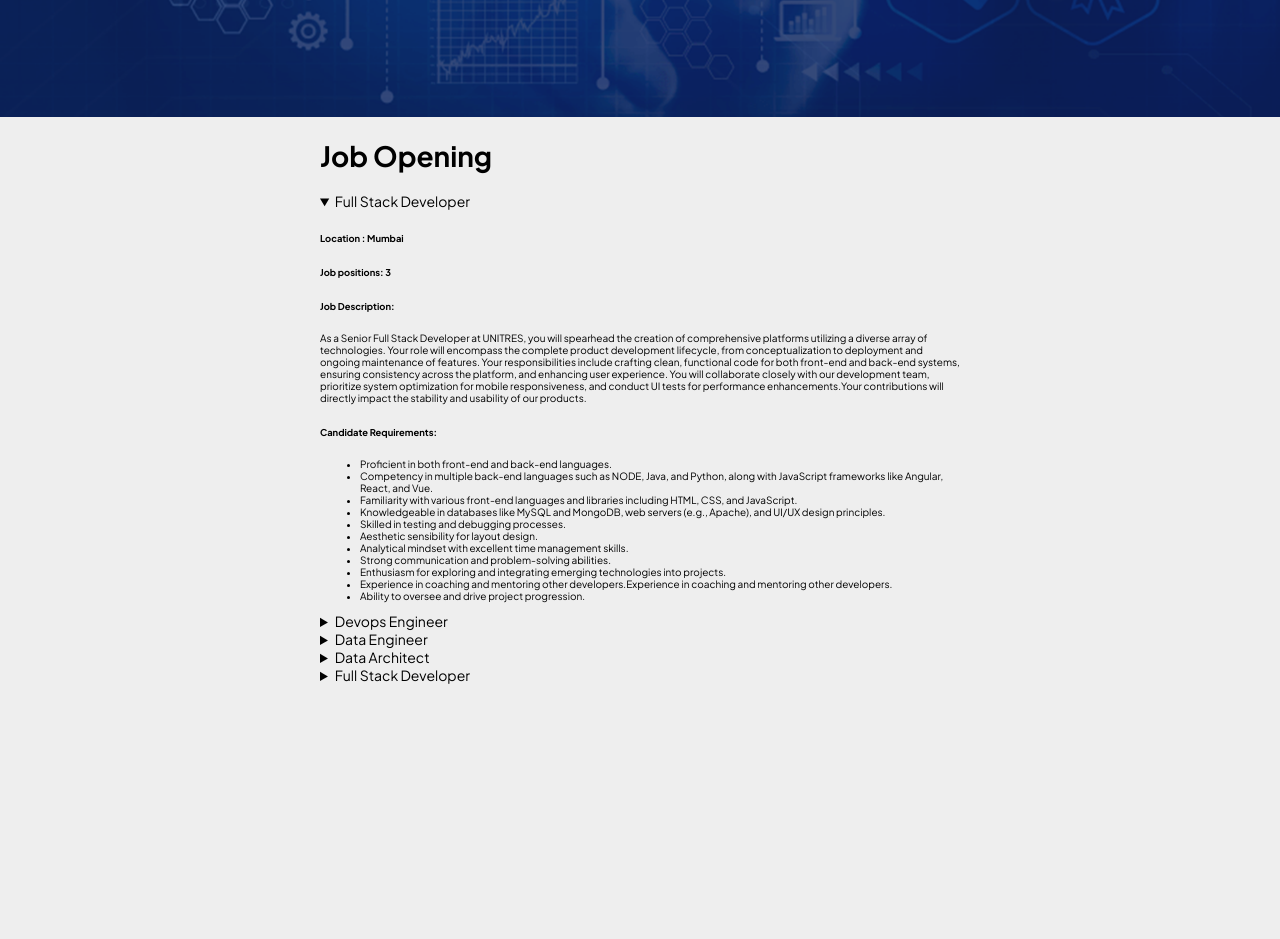
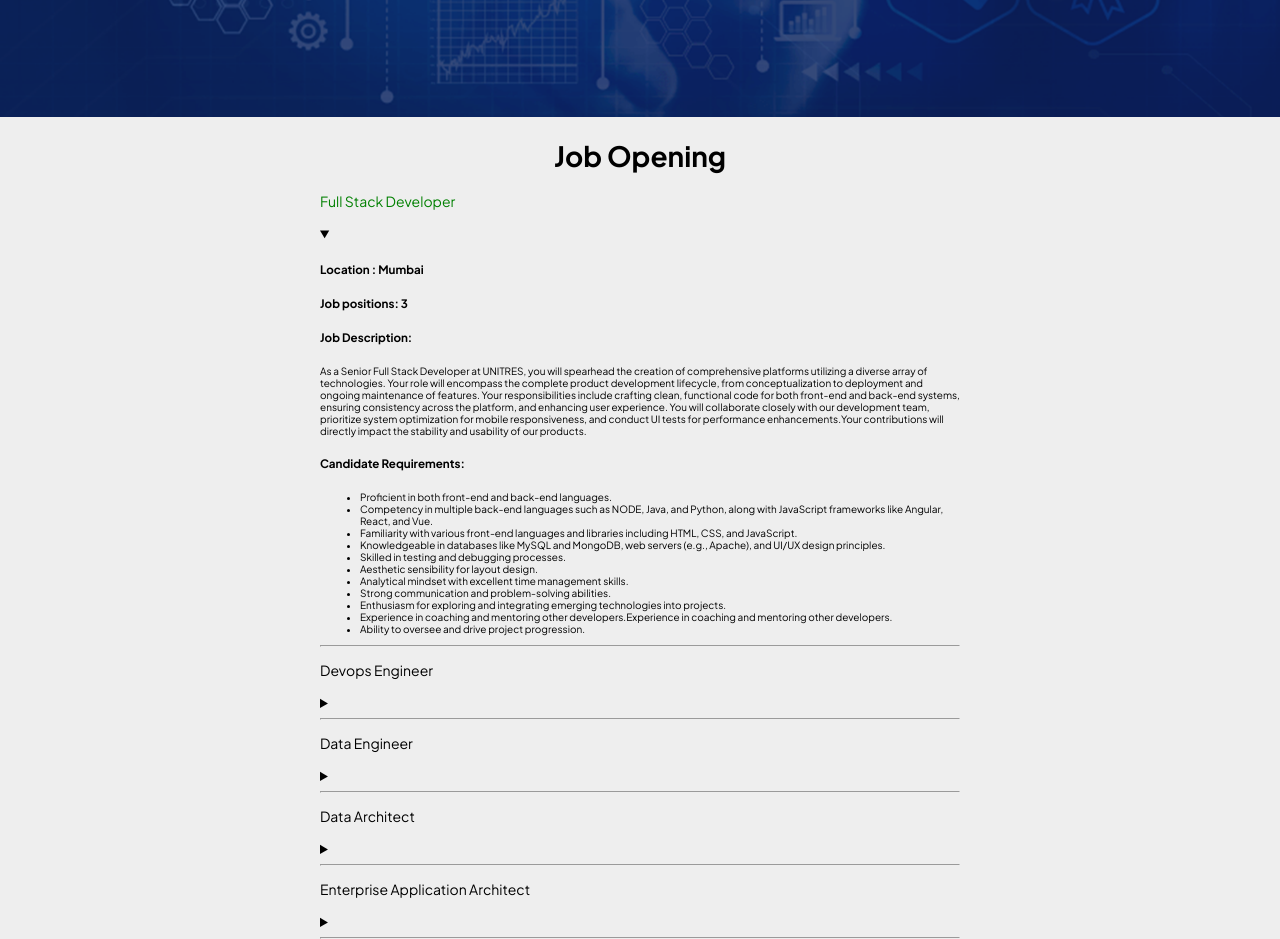
Before and after one commit to gmak22/unitres-clone, a React (Create React App) app: page /career in a window 1280 px wide. Shown: the part 540-1479 px from the top of the page. Before the commit the page ends 1224 px from the top, so only its background shows below. Built offline with nearby package versions, Linux system fonts and the light colour scheme.

Commit message:
career page done

```diff
--- a/src/pages/Careers.jsx
+++ b/src/pages/Careers.jsx
@@ -1,28 +1,49 @@
-import React from 'react'
+import {useEffect, useState} from 'react'
 import career from "../images/career.png"
 import '../Styles/Career.css'
 
 export const Careers = () => {
+  const [openDetails, setOpenDetails] = useState({
+    openDetails1:true,
+    openDetails2:false,
+    openDetails3:false,
+    openDetails4:false,
+    openDetails5:false
+  });
+
+
+  const toggleDetails = (jobNumber) => {
+    setOpenDetails(prevState => ({
+      ...prevState,
+      [jobNumber]: !jobNumber
+    }));
+  };
+
+
+  useEffect(()=>{
+
+  },[openDetails.openDetails1,openDetails.openDetails2])
   return (
     <div>
       <div><img src={career} alt="career" className="fullViewportImg"/></div>
       <div className='careerContainerOne'>
         <div>
-          <h1>Job Opening</h1>
+          <h1 style={{textAlign:"center"}}>Job Opening</h1>
         </div>
         <div>
-          <details open>
-          <summary>Full Stack Developer</summary>
-          <h6>Location : Mumbai</h6>
-          <h6>Job positions: 3</h6>
-          <h6>Job Description:</h6>
+          <p style={{color: openDetails.openDetails1 ? "green" : "black"}}> Full Stack Developer</p>
+          <details open={openDetails.openDetails1} onClick={() => toggleDetails("openDetails1")} >
+          <summary className='Careerdeatils'></summary>
+          <h5>Location : Mumbai</h5>
+          <h5>Job positions: 3</h5>
+          <h5>Job Description:</h5>
           <p className='CareerContainertwo'>As a Senior Full Stack Developer at UNITRES, you will spearhead the creation of comprehensive platforms
             utilizing a diverse array of technologies. Your role will encompass the complete product development lifecycle,
             from conceptualization to deployment and ongoing maintenance of features. Your responsibilities include crafting clean,
             functional code for both front-end and back-end systems, ensuring consistency across the platform, and enhancing user experience.
             You will collaborate closely with our development team, prioritize system optimization for mobile responsiveness, and conduct UI
             tests for performance enhancements.Your contributions will directly impact the stability and usability of our products.</p>
-            <h6>Candidate Requirements:</h6>
+            <h5>Candidate Requirements:</h5>
             <ul className='CareerContainertwo'>
               <li>Proficient in both front-end and back-end languages.</li>
               <li>Competency in multiple back-end languages such as NODE, Java, and Python, along with JavaScript frameworks like Angular, React, and Vue.</li>
@@ -38,12 +59,13 @@ export const Careers = () => {
             </ul>
           </details>
         </div>
-        <div>
-          <details>
-          <summary>Devops Engineer</summary>
-          <h6>Location : Mumbai</h6>
-          <h6>Job positions: 2</h6>
-          <h6>Job Description:</h6>
+        <hr />
+        <div><p style={{color: openDetails.openDetails2 ? "green" : "black"}}>Devops Engineer</p>
+          <details open={openDetails.openDetails2} onClick={() => toggleDetails("openDetails2")}>
+          <summary className='Careerdeatils'></summary>
+          <h5>Location : Mumbai</h5>
+          <h5>Job positions: 2</h5>
+          <h5>Job Description:</h5>
           <p className='CareerContainertwo'>As a DevOps Engineer at UNITRES, you will be instrumental in optimizing our development
           and operational workflows, leveraging the capabilities of both AWS and GCP cloud platforms. You will collaborate closely with
           cross-functional teams to architect, deploy, and manage scalable, highly available infrastructure and applications.
@@ -51,7 +73,7 @@ export const Careers = () => {
           and ensuring the reliability and performance of our systems. You will play a key role in monitoring, logging, and optimizing
           cloud resources to maintain optimal cost efficiency and scalability. Additionally, you will contribute to the adoption of
           best practices in security, compliance, and disaster recovery across both AWS and GCP environments.</p>
-            <h6>Candidate Requirements:</h6>
+            <h5>Candidate Requirements:</h5>
             <ul className='CareerContainertwo'>
               <li>Proficiency in AWS and GCP cloud platforms, including services such as AWS S3, Redshift, Glue, Athena, GCP Storage, BigQuery, Dataflow, and others.</li>
               <li>Hands-on experience in designing, building, and optimizing data pipelines using tools like Apache Spark, Apache Beam, AWS Glue, GCP Dataflow, or similar technologies.</li>
@@ -68,12 +90,13 @@ export const Careers = () => {
             </ul>
           </details>
         </div>
-        <div>
-          <details>
-          <summary>Data Engineer</summary>
-          <h6>Location : Mumbai</h6>
-          <h6>Job positions: 2</h6>
-          <h6>Job Description:</h6>
+        <hr />
+        <div><p style={{color: openDetails.openDetails3 ? "green" : "black"}}>Data Engineer</p>
+          <details open={openDetails.openDetails3} onClick={() => toggleDetails("openDetails3")}>
+          <summary className='Careerdeatils'></summary>
+          <h5>Location : Mumbai</h5>
+          <h5>Job positions: 2</h5>
+          <h5>Job Description:</h5>
           <p className='CareerContainertwo'>As a Data Engineer at UNITRES, you will be at the forefront of architecting and
           implementing data solutions leveraging the capabilities of both AWS and GCP cloud platforms. You will collaborate closely
           with data scientists, analysts, and other stakeholders to design, build, and maintain scalable data pipelines, data
@@ -81,7 +104,7 @@ export const Careers = () => {
           sources, ensuring data quality, and optimizing performance for analytics and reporting. You will be responsible for designing
           and implementing data models, schemas, and storage solutions that meet the needs of our growing data ecosystem. Additionally,
           you will play a key role in implementing data security, privacy, and compliance measures across both AWS and GCP environments.</p>
-            <h6>Candidate Requirements:</h6>
+            <h5>Candidate Requirements:</h5>
             <ul className='CareerContainertwo'>
               <li>Proficiency in AWS and GCP cloud platforms, including services such as AWS S3, Redshift, Glue, Athena, GCP Storage, BigQuery, Dataflow, and others.</li>
               <li>Hands-on experience in designing, building, and optimizing data pipelines using tools like Apache Spark, Apache Beam, AWS Glue, GCP Dataflow, or similar technologies.</li>
@@ -98,12 +121,13 @@ export const Careers = () => {
             </ul>
           </details>
         </div>
-        <div>
-          <details>
-          <summary>Data Architect</summary>
-          <h6>Location : Mumbai</h6>
-          <h6>Job positions: 1</h6>
-          <h6>Job Description:</h6>
+        <hr />
+        <div><p style={{color: openDetails.openDetails4 ? "green" : "black"}}>Data Architect</p>
+          <details open={openDetails.openDetails4} onClick={() => toggleDetails("openDetails4")}>
+          <summary className='Careerdeatils'></summary>
+          <h5>Location : Mumbai</h5>
+          <h5>Job positions: 1</h5>
+          <h5>Job Description:</h5>
           <p className='CareerContainertwo'>As a Data Architect at UNITRES, you will be responsible for designing and implementing
           robust data architectures leveraging the capabilities of both AWS and GCP cloud platforms. You will collaborate closely with
           stakeholders, including data engineers, data scientists, and business analysts, to understand data requirements and design
@@ -112,7 +136,7 @@ export const Careers = () => {
           for ensuring data integrity, security, and compliance across the entire data lifecycle, from ingestion to consumption.
           Additionally, you will play a key role in optimizing data workflows, performance tuning, and implementing best practices for
           data governance and management.</p>
-            <h6>Candidate Requirements:</h6>
+            <h5>Candidate Requirements:</h5>
             <ul className='CareerContainertwo'>
               <li>Proficiency in AWS and GCP cloud platforms, including services such as AWS S3, Redshift, Glue, Athena, GCP Storage, BigQuery, Dataflow, and others.</li>
               <li>Extensive experience in designing and implementing data architectures, data models, and data pipelines for large-scale enterprise environments.</li>
@@ -128,12 +152,13 @@ export const Careers = () => {
             </ul>
           </details>
         </div>
-        <div>
-          <details>
-          <summary>Full Stack Developer</summary>
-          <h6>Location : Mumbai</h6>
-          <h6>Job positions: 1</h6>
-          <h6>Job Description:</h6>
+        <hr />
+        <div><p style={{color: openDetails.openDetails5 ? "green" : "black"}}>Enterprise Application Architect</p>
+          <details open={openDetails.openDetails5} onClick={() => toggleDetails("openDetails5")}>
+          <summary className='Careerdeatils'></summary>
+          <h5>Location : Mumbai</h5>
+          <h5>Job positions: 1</h5>
+          <h5>Job Description:</h5>
           <p className='CareerContainertwo'>As an Enterprise Application Architect at UNITRES, you will lead the design and
           implementation of scalable, secure, and reliable enterprise-level applications. You will work closely with stakeholders
           across various departments to understand business requirements, define application architecture strategies, and ensure
@@ -142,7 +167,7 @@ export const Careers = () => {
           with development teams to architect solutions that leverage modern technologies, cloud platforms, and microservices
           architectures. Additionally, you will provide technical guidance and mentorship to ensure the successful delivery of
           high-quality applications that meet performance, scalability, and security requirements.</p>
-            <h6>Candidate Requirements:</h6>
+            <h5>Candidate Requirements:</h5>
             <ul className='CareerContainertwo'>
               <li>Proven experience as an enterprise application architect, with a track record of designing and implementing complex, mission-critical applications.</li>
               <li>Deep understanding of application architecture principles, including scalability, reliability, performance, and security considerations.</li>
@@ -160,6 +185,7 @@ export const Careers = () => {
             </ul>
           </details>
         </div>
+        <hr />
       </div>
     </div>
   )
```
